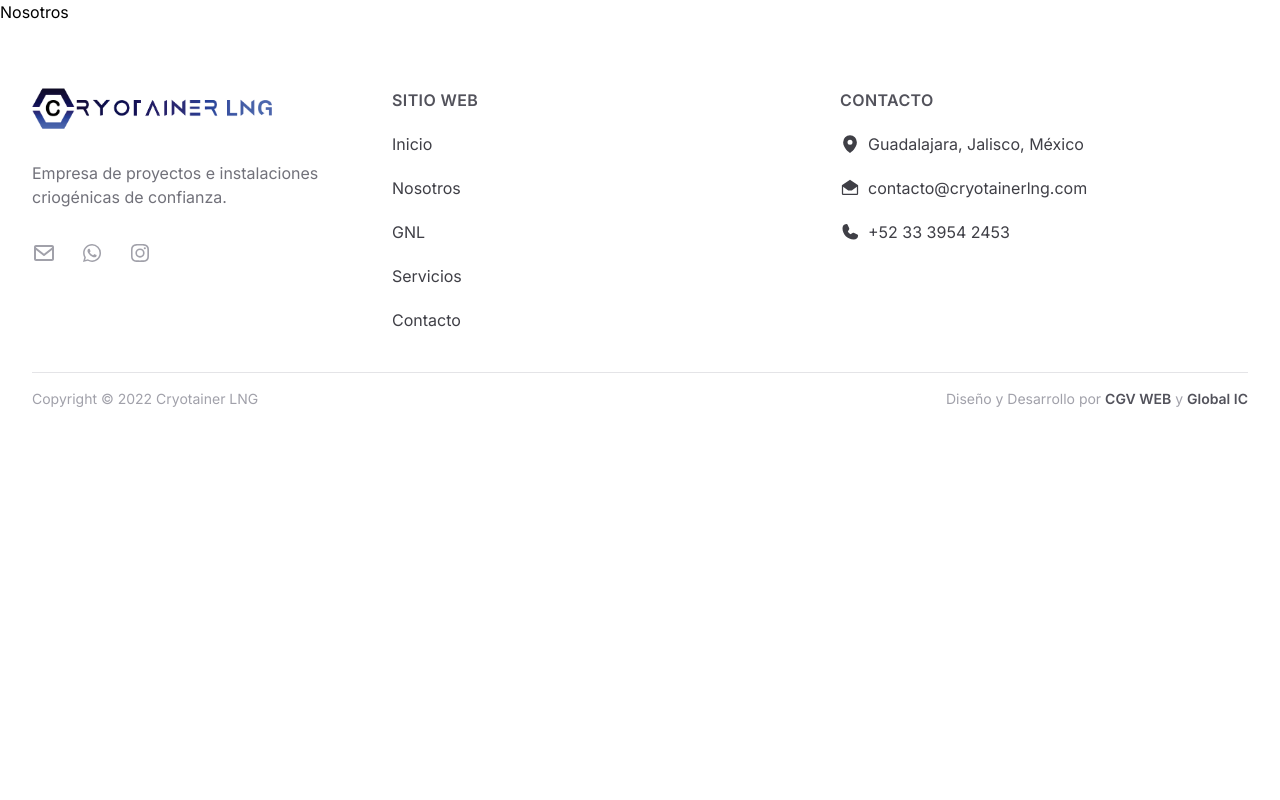
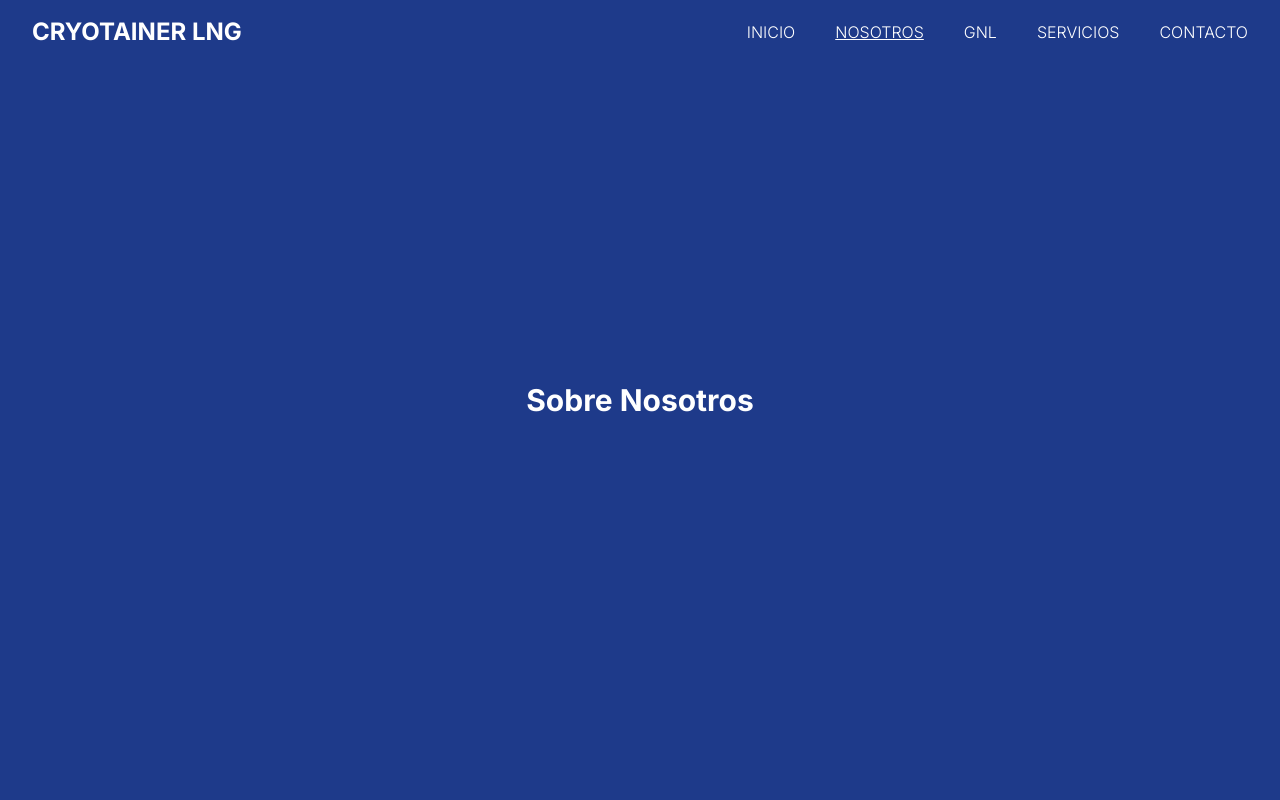
Before and after one commit to global-ic/cryotainer-lng, a Nuxt app in the folder nuxt/: page /nosotros in a window 1280 px wide. Shown: the top 800 px of the page. Built offline with nearby package versions, Linux system fonts and the light colour scheme; a web font is replaced by a local one.

Commit message:
update(Client): Add placeholders to the missing pages

```diff
--- a/nuxt/pages/gnl.vue
+++ b/nuxt/pages/gnl.vue
@@ -1,5 +1,9 @@
-<script setup lang="ts"></script>
+<script setup lang="ts">
+useHead({ title: 'Gas Natural Licuado' });
+</script>
 
 <template>
-  <h1>GNL</h1>
+  <div class="flex h-screen w-full items-center justify-center bg-primary-900 text-white">
+    <h1 class="font-headline text-3xl font-bold">GNL</h1>
+  </div>
 </template>
--- a/nuxt/pages/nosotros.vue
+++ b/nuxt/pages/nosotros.vue
@@ -1,5 +1,9 @@
-<script setup lang="ts"></script>
+<script setup lang="ts">
+useHead({ title: 'Sobre Nosotros' });
+</script>
 
 <template>
-  <h1>Nosotros</h1>
+  <div class="flex h-screen w-full items-center justify-center bg-primary-900 text-white">
+    <h1 class="font-headline text-3xl font-bold">Sobre Nosotros</h1>
+  </div>
 </template>
```
